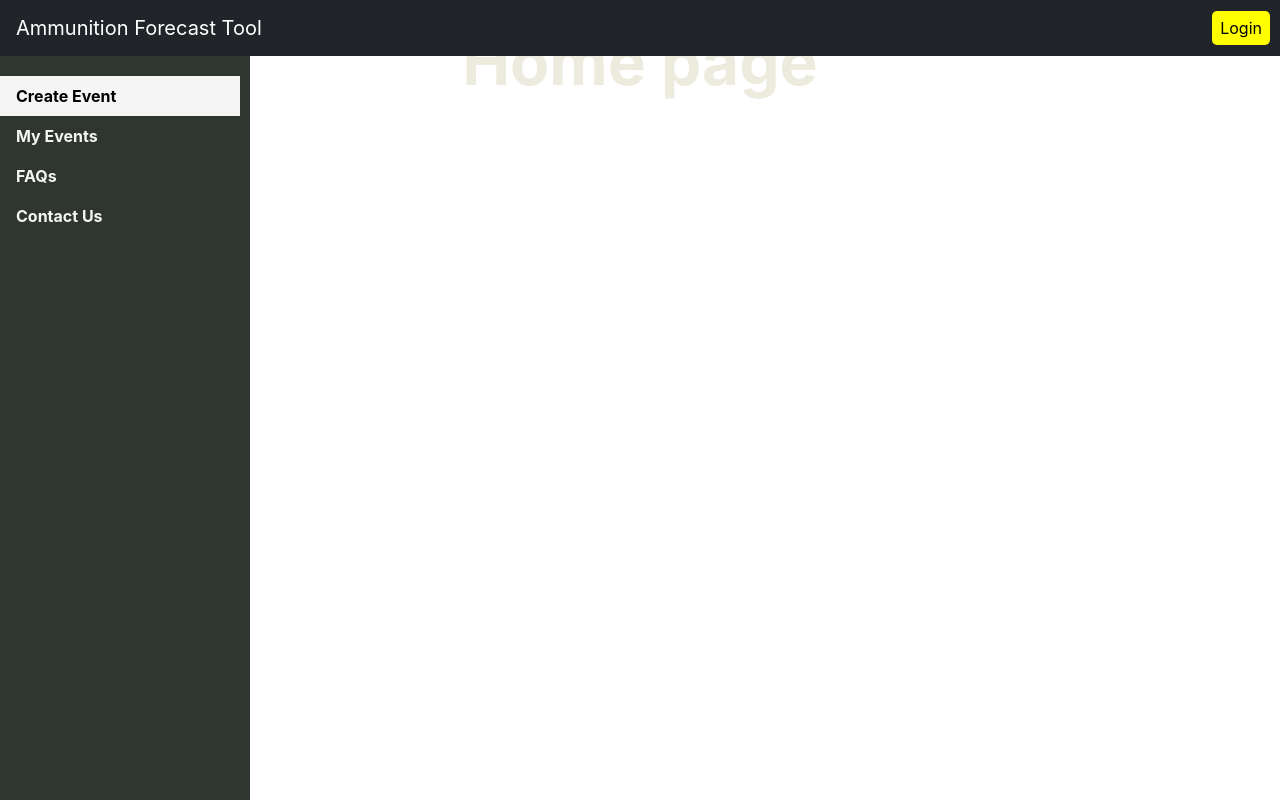
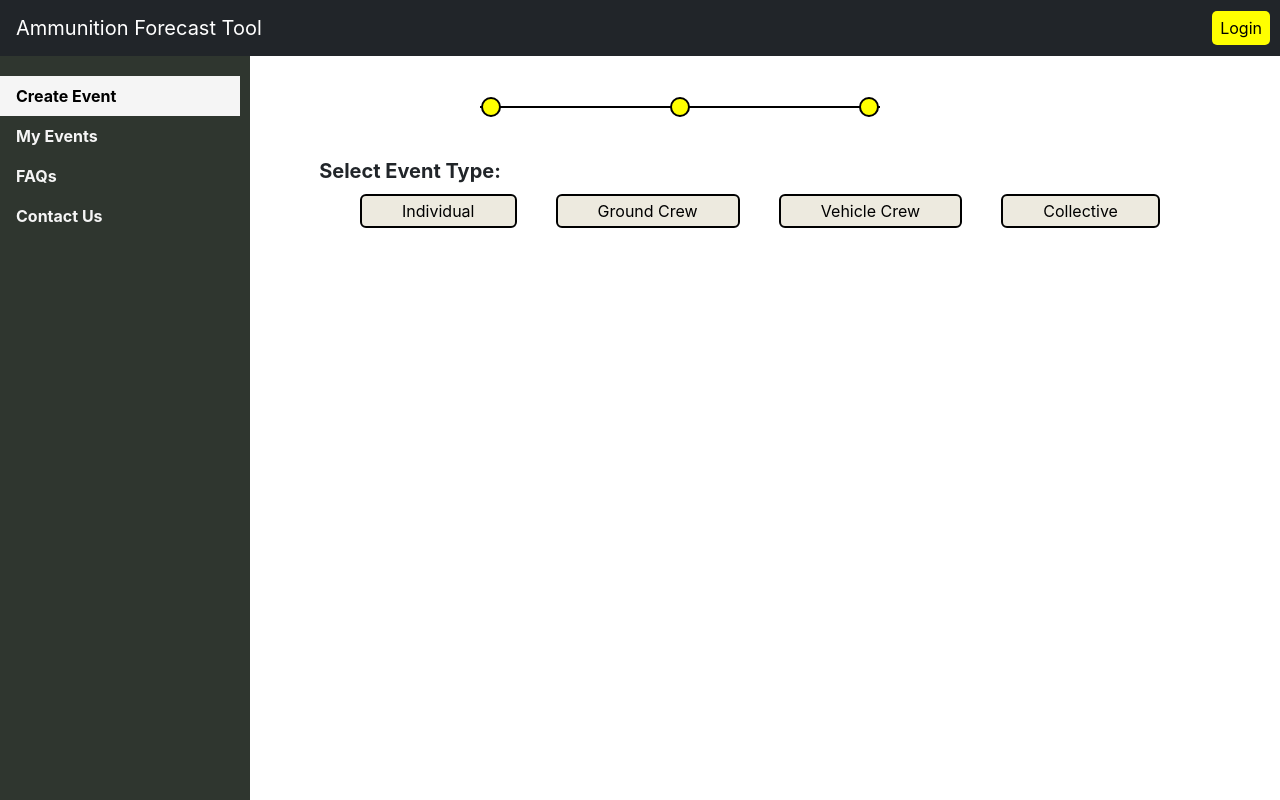
Before and after one commit to jessicawengUX/inf385t, a React (Create React App) app in the folder client/: page / in a window 1280 px wide. Built offline with nearby package versions, Linux system fonts and the light colour scheme.

Commit message:
Weapon types are now dependent on which event type is selected

```diff
--- a/client/src/App.js
+++ b/client/src/App.js
@@ -6,12 +6,13 @@ import Navbar from "./components/navbar";
 import Login from "./components/login";
 import Home from "./components/home";
 import Register from "./components/register";
+import Form from "./components/form";
  const App = () => {
  return (
    <div>
      <Navbar />
      <Routes>
-       <Route exact path="/" element={<Home/>} />
+       <Route exact path="/" element={<Form/>} />
        <Route path="/register" element={<Register />} />
        <Route path="/login" element={<Login />} />
      </Routes>
--- /dev/null
+++ b/client/src/components/form.js
@@ -0,0 +1,77 @@
+import React, { useState } from "react";
+import "bootstrap/dist/css/bootstrap.css";
+
+function Form() {
+  const [showDetails, setShowDetails] = useState(false);
+  const [selectedEvent, setSelectedEvent] = useState("");
+
+  const weaponTypes = {
+    individual: ["M4", "M249", "M17"],
+    groundCrew: ["M240", "M2", "MK19"],
+    vehicleCrew: ["M240", "M2", "MK19"],
+    collective: ["TypeA", "TypeB", "TypeC"]
+  };
+
+  const handleEventClick = (event) => {
+    setSelectedEvent(event);
+    setShowDetails(true);
+  };
+
+  return (
+    <div className="container text-center mt-5">
+
+      <br/>
+
+      <div className="progress-line">
+        <div className="checkpoint"></div>
+        <div className="checkpoint"></div>
+        <div className="checkpoint"></div>
+      </div>
+
+      <br/>
+      <br/>
+
+      <div className="selection-container">
+        <div className="text-left mb-2">
+          <strong style={{ fontSize: "20px", marginRight: "460px" }}>Select Event Type:</strong>
+        </div>
+        <div className="btn-group text-center">
+          <button onClick={() => handleEventClick("individual")} className="btn btn-primary btn-lg rounded mb-3">Individual</button>
+          <button onClick={() => handleEventClick("groundCrew")} className="btn btn-primary btn-lg rounded mb-3">Ground Crew</button>
+          <button onClick={() => handleEventClick("vehicleCrew")} className="btn btn-primary btn-lg rounded mb-3">Vehicle Crew</button>
+          <button onClick={() => handleEventClick("collective")} className="btn btn-primary btn-lg rounded mb-3">Collective</button>
+        </div>
+      </div>
+
+      <br/>
+
+      {showDetails && (
+        <>
+          <p className="mb-2"><strong style={{ fontSize: "20px", marginRight: "485px" }}>Training Details:</strong></p>
+          <div className="container mt-1 container-section">
+            <div className="row">
+              <div className="col-md-8 form-container">
+                <div className="mb-4">
+                  <label htmlFor="dropdown" className="form-label1">Weapon Type</label>
+                  <select className="form-select" id="dropdown">
+                    {weaponTypes[selectedEvent].map((type) => (
+                      <option key={type} value={type}>{type}</option>
+                    ))}
+                  </select>
+                </div>
+              </div>
+              <div className="col-md-4 form-container">
+                <div className="mb-4">
+                  <label htmlFor="textBox" className="form-label2">Number to Train</label>
+                  <input type="text" className="form-control" id="textBox" placeholder="Enter text" style={{ width: "100%", padding: "5px" }} />
+                </div>
+              </div>
+            </div>
+          </div>
+        </>
+      )}
+    </div>
+  );
+}
+
+export default Form;
--- a/client/src/components/navbar.js
+++ b/client/src/components/navbar.js
@@ -3,7 +3,7 @@ import React from "react";
 
 // We import bootstrap to make our application look better.
 import "bootstrap/dist/css/bootstrap.css";
-import "./navbar.css";
+import "./style.css";
 //import "bootstrap/dist/css/bootstrap.min.css";
 
 // We import NavLink to utilize the react router.
--- a/client/public/css/style.css
+++ b/client/src/components/style.css
@@ -83,11 +83,10 @@ body {
   font-weight: bold;
 }
 
-
 /* Content Section */
 #content {
   margin-left: 250px; /* Adjust to match the sidebar width */
-  margin-top: 56px; /* Adjust to match the navbar height */
+  margin-top: 75px; /* Adjust to match the navbar height */
   padding: 20px;
 }
 
@@ -146,8 +145,6 @@ body {
   box-shadow: none; /* Remove the default focus box-shadow */
 }
 
-
-
 /* Form Section */
 .form-label1, .form-label2 {
   font-weight: bold;
@@ -177,6 +174,6 @@ body {
   max-width: 800px;
   border: none;
   padding: 10px;
-  margin-left: 340px;
+  margin-left: 140px;
   background-color: #edeade;
 }
```
